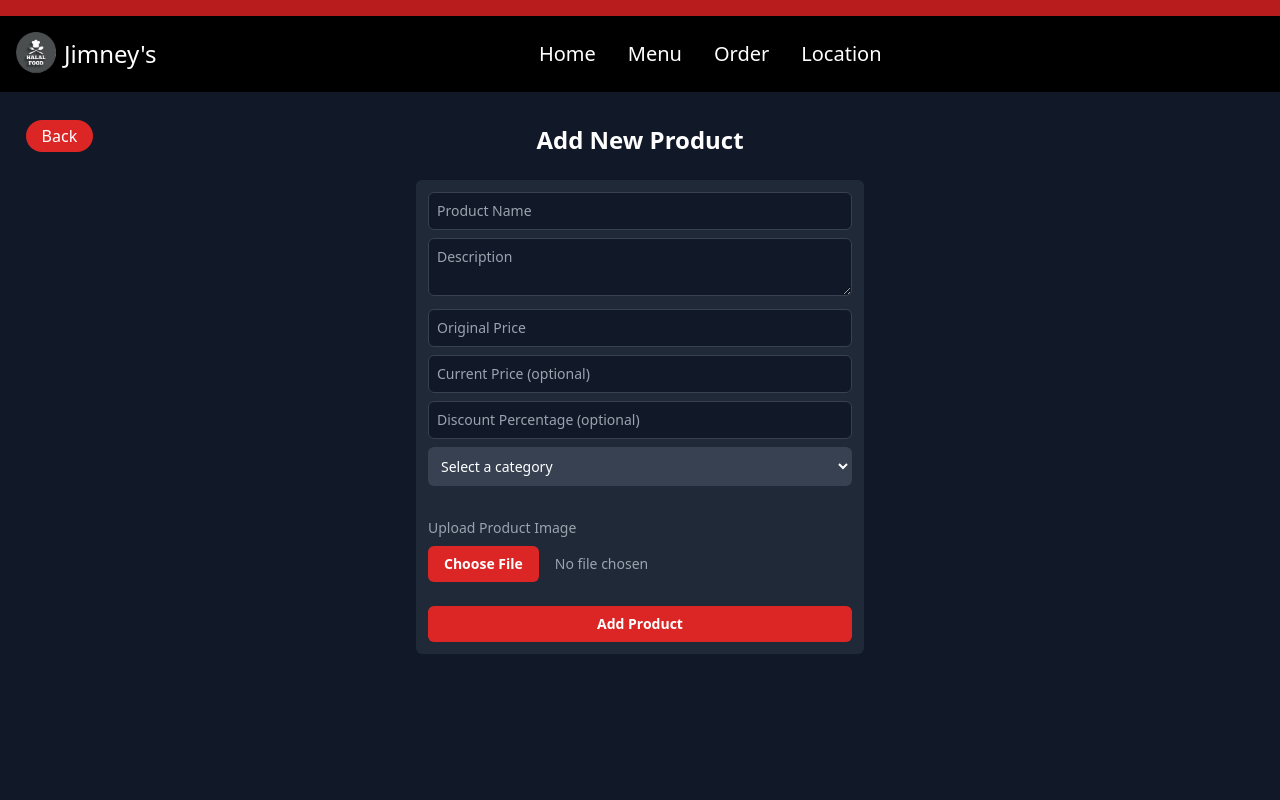
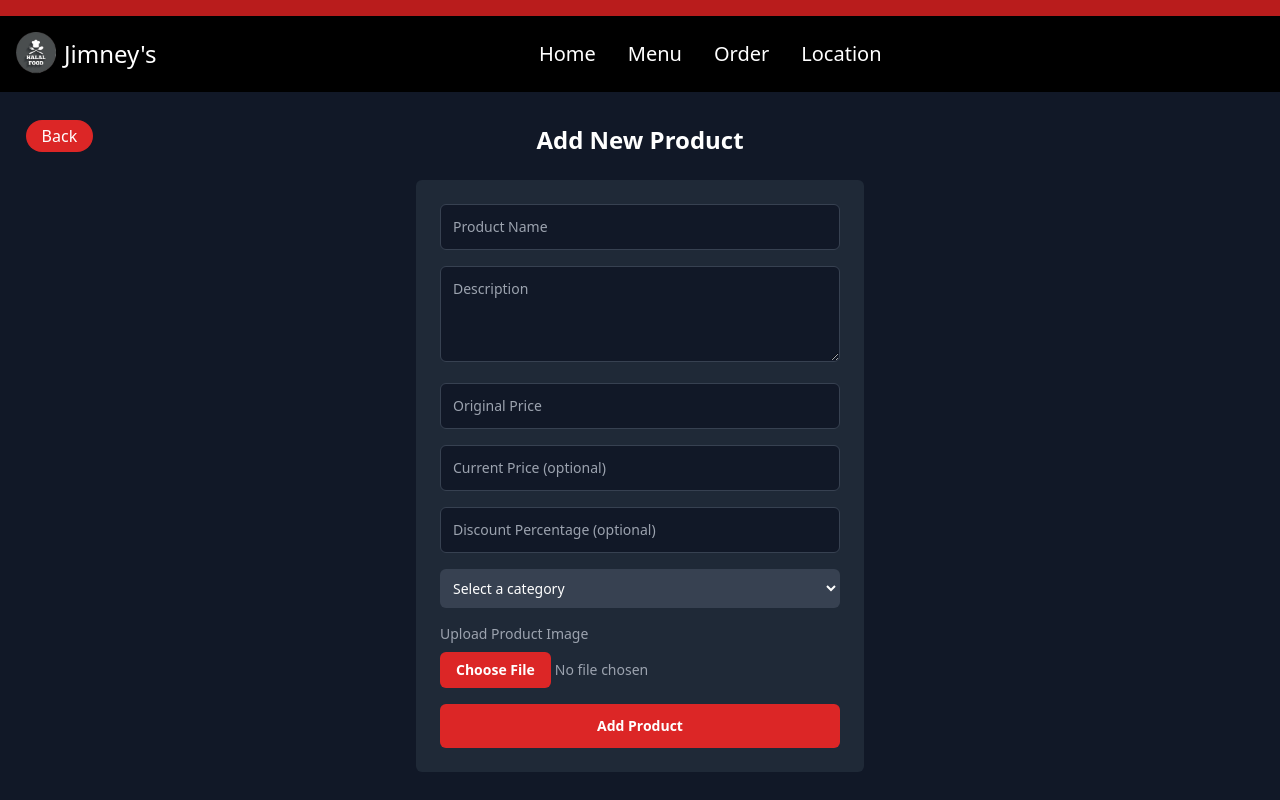
Before and after one commit to jaydeexsf/jimneys-resturant, a React (Vite) app: page /jimneys-resturant/add-product in a window 1280 px wide. Shown: the top 800 px of the page. Built offline with nearby package versions, Linux system fonts and the light colour scheme.

Commit message:
Small Updates

```diff
--- a/src/pages/AddProduct.jsx
+++ b/src/pages/AddProduct.jsx
@@ -6,8 +6,6 @@ import { PiImagesSquareLight } from 'react-icons/pi';
 import { MdCancel } from "react-icons/md";
 import { IoMdCheckmark } from "react-icons/io";
 import { Link } from 'react-router-dom';
-
-
 
 const AddProduct = () => {
     const [name, setName] = useState('');
@@ -36,7 +34,9 @@ const AddProduct = () => {
         setError('');
 
         if(category === '') {
-            setError('Select Category')
+            setError('Select Category');
+            setLoading(false);
+            return;
         }
 
         try {
@@ -55,7 +55,7 @@ const AddProduct = () => {
             };
 
             await addDoc(collection(db, "products"), newProduct);
-            setMessage('Product added sucesfully')
+            setMessage('Product added successfully');
             console.log('New product added:', newProduct);
             resetForm();
         } catch (err) {
@@ -80,30 +80,39 @@ const AddProduct = () => {
     useEffect(()=>{
         if(message){
             setTimeout(() => {
-                setMessage('')
+                setMessage('');
             }, 4000);
         }
-    }, [message])
+    }, [message]);
 
     return (
         <div className="bg-gray-900 min-h-screen flex flex-col items-center text-white p-8">
             <div className='fixed top-[90px] ml-8 left-[50%] z-[1000000] w-full translate-x-[-50%]'>
                 {message ?
                 <div className='relative w-fit'>
-                    <div className='bg-red-600/90 flex gap-1 items-center pr-8 pl-2 py-2 rounded text-white text-md font-' > <span > <IoMdCheckmark size={20} className="text-green-600 font-bold" />
-                    </span> <span className='text-green-200'>{message}</span> <span className='absolute top-0 right-1'><button onClick={()=> setMessage('')}><MdCancel   size={20}/>
-</button></span> </div>
+                    <div className='bg-red-600/90 flex gap-1 items-center pr-8 pl-2 py-2 rounded text-white text-md' >
+                        <span>
+                            <IoMdCheckmark size={20} className="text-green-600 font-bold" />
+                        </span>
+                        <span className='text-green-200'>{message}</span>
+                        <span className='absolute top-0 right-1'>
+                            <button onClick={()=> setMessage('')}>
+                                <MdCancel size={20}/>
+                            </button>
+                        </span>
+                    </div>
+                </div>
+            : '' }
+            </div>
 
-                </div>
-            :
-            ''
-            }
+            <div className='absolute top-[120px] left-[2%] bg-red-600 flex justify-center items-center px-4 py-1 rounded-full'>
+                <Link to="/jimneys-resturant/admin">Back</Link>
+            </div>
 
-            </div>
-            <div className='absolute top-[120px] left-[2%] bg-red-600 flex justify-center items-center px-4 py-1 rounded-full'><Link to="/jimneys-resturant/admin">Back</Link></div>
-            <h1 className="text-xl md:text-2xl font-bold mb-6">Add New Product </h1>
-            <form onSubmit={handleAddProduct} className="bg-gray-800 p-3 text-sm rounded-md w-full max-w-md">
-                {error && <p className="text-red-500 mb-4">{error}</p>} {/* Display error message */}
+            <h1 className="text-xl md:text-2xl font-bold mb-6">Add New Product</h1>
+            <form onSubmit={handleAddProduct} className="bg-gray-800 p-6 text-sm rounded-md w-full max-w-md space-y-4">
+                {error && <p className="text-red-500 mb-2">{error}</p>}
+
                 <input
                     type="text"
                     placeholder="Product Name"
@@ -111,16 +120,18 @@ const AddProduct = () => {
                     onChange={(e) => setName(e.target.value)}
                     required
                     disabled={loading}
-                    className="border border-gray-700 focus:border-red-600 focus:border-[1.5px] outline-none bg-gray-900 text-white rounded-md p-2 mb-2 w-full"
+                    className="border border-gray-700 focus:border-red-600 outline-none bg-gray-900 text-white rounded-md p-3 w-full"
                 />
+
                 <textarea
                     placeholder="Description"
                     value={description}
                     onChange={(e) => setDescription(e.target.value)}
                     required
                     disabled={loading}
-                    className="border border-gray-700 bg-gray-900 focus:border-red-600 focus:border-[1.5px] outline-none text-white rounded-md p-2 mb-2 w-full"
+                    className="border border-gray-700 bg-gray-900 focus:border-red-600 outline-none text-white rounded-md p-3 w-full h-24"
                 />
+
                 <input
                     type="number"
                     placeholder="Original Price"
@@ -128,29 +139,31 @@ const AddProduct = () => {
                     onChange={(e) => setOriginalPrice(e.target.value)}
                     required
                     disabled={loading}
-                    className="border border-gray-700 bg-gray-900 focus:border-red-600 focus:border-[1.5px] outline-none text-white rounded-md p-2 mb-2 w-full"
+                    className="border border-gray-700 bg-gray-900 focus:border-red-600 outline-none text-white rounded-md p-3 w-full"
                 />
+
                 <input
                     type="number"
                     placeholder="Current Price (optional)"
                     value={currentPrice}
                     onChange={(e) => setCurrentPrice(e.target.value)}
                     disabled={loading}
-                    className="border border-gray-700 bg-gray-900 focus:border-red-600 focus:border-[1.5px] outline-none text-white rounded-md p-2 mb-2 w-full"
+                    className="border border-gray-700 bg-gray-900 focus:border-red-600 outline-none text-white rounded-md p-3 w-full"
                 />
+
                 <input
                     type="text"
                     placeholder="Discount Percentage (optional)"
                     value={discountPercentage}
+                    onChange={(e) => setDiscountPercentage(e.target.value)}
                     disabled={loading}
-                    onChange={(e) => setDiscountPercentage(e.target.value)}
-                    className="border border-gray-700 bg-gray-900 focus:border-red-600 focus:border-[1.5px] outline-none text-white rounded-md p-2 mb-2 w-full"
+                    className="border border-gray-700 bg-gray-900 focus:border-red-600 outline-none text-white rounded-md p-3 w-full"
                 />
-               {/* <label className='text-gray-400'>Category:</label> */}
+
                 <select
                     onChange={(e) => setCategory(e.target.value)}
                     required
-                    className='w-full mb-4 p-2 bg-gray-700 outline-none focus:border-red-600 focus:border-[1.5px] focus:border-sky-600 border-transparent border-[1px] rounded-md text-white'
+                    className='w-full mb-4 p-2 bg-gray-700 outline-none focus:border-red-600 focus:border-[1.5px] border-transparent border-[1px] rounded-md text-white'
                 >
                     <option value="" >Select a category</option>
                     <option value="Lunch">Lunch</option>
@@ -161,24 +174,25 @@ const AddProduct = () => {
                 <div className="mt-4">
                     <label className="text-gray-400 text-sm">Upload Product Image</label>
                     <input
-                        disabled={loading}
                         type="file"
                         accept="image/*"
                         onChange={handleImageChange}
-                        className="block text-gray-400 text-sm file:mr-4 file:py-2 file:px-4 file:rounded-md file:border-0 file:text-sm file:font-semibold file:bg-red-600 file:hover:cursor-pointer file:text-white hover:file:bg-red-700 mt-2 w-full"
+                        disabled={loading}
+                        className="block w-full mt-2 text-sm text-gray-400 file:py-2 file:px-4 file:rounded-md file:bg-red-600 file:text-white file:font-semibold file:border-0 file:cursor-pointer hover:file:bg-red-700"
                     />
                     {previewImage && (
                         <img src={previewImage} alt="Preview" className="mt-4 w-full h-48 object-cover rounded-md" />
                     )}
                 </div>
+
                 <button
                     type="submit"
                     disabled={loading}
-                    className={`mt-6 w-full flex items-center justify-center gap-2 bg-red-600 px-4 py-2 rounded-md text-white font-semibold ${
+                    className={`mt-6 w-full flex items-center justify-center gap-2 bg-red-600 px-4 py-3 rounded-md text-white font-semibold ${
                         loading ? 'opacity-50 cursor-not-allowed' : 'hover:bg-red-700'
                     }`}
                 >
-                    {loading ?  <div className="border-gray-500 border-t-black border-2 rounded-full w-4 h-4 animate-spin"></div> : ''}
+                    {loading && <div className="border-t-transparent border-gray-400 border-4 rounded-full w-5 h-5 animate-spin"></div>}
                     {loading ? 'Adding...' : 'Add Product'}
                 </button>
             </form>
```
